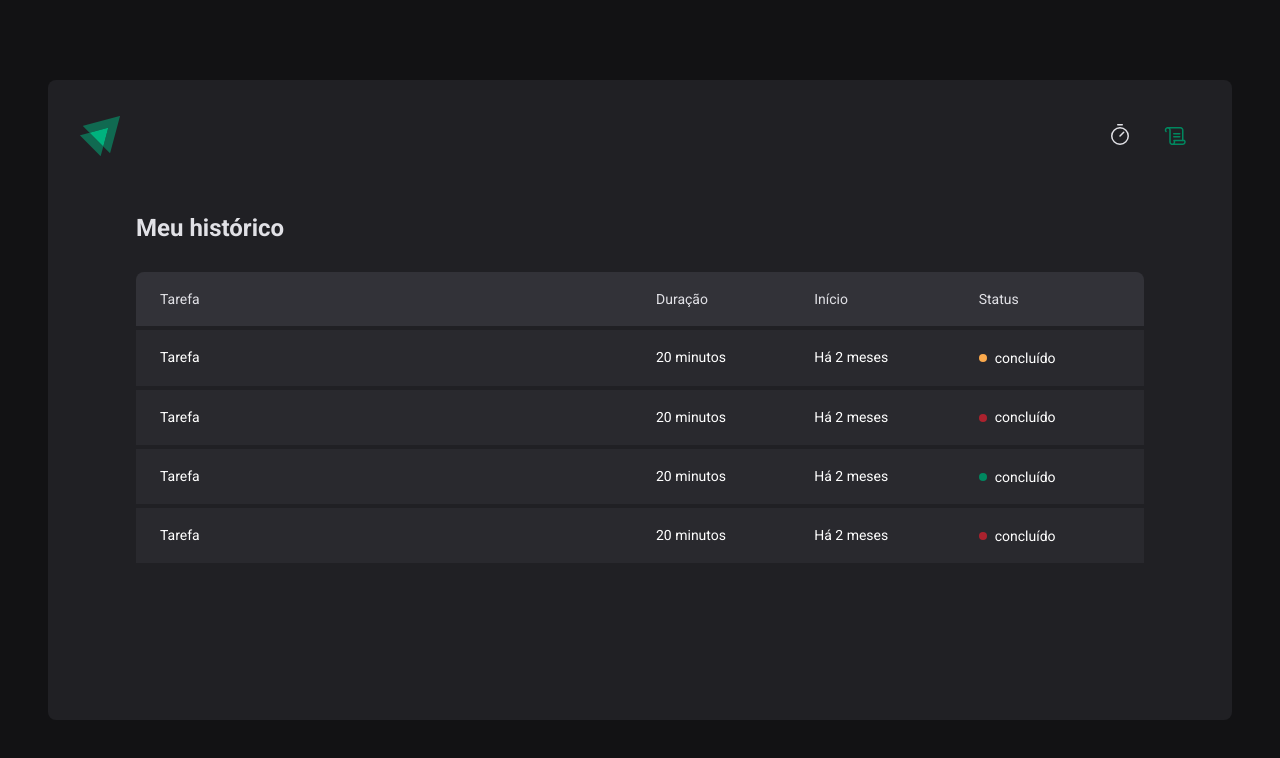
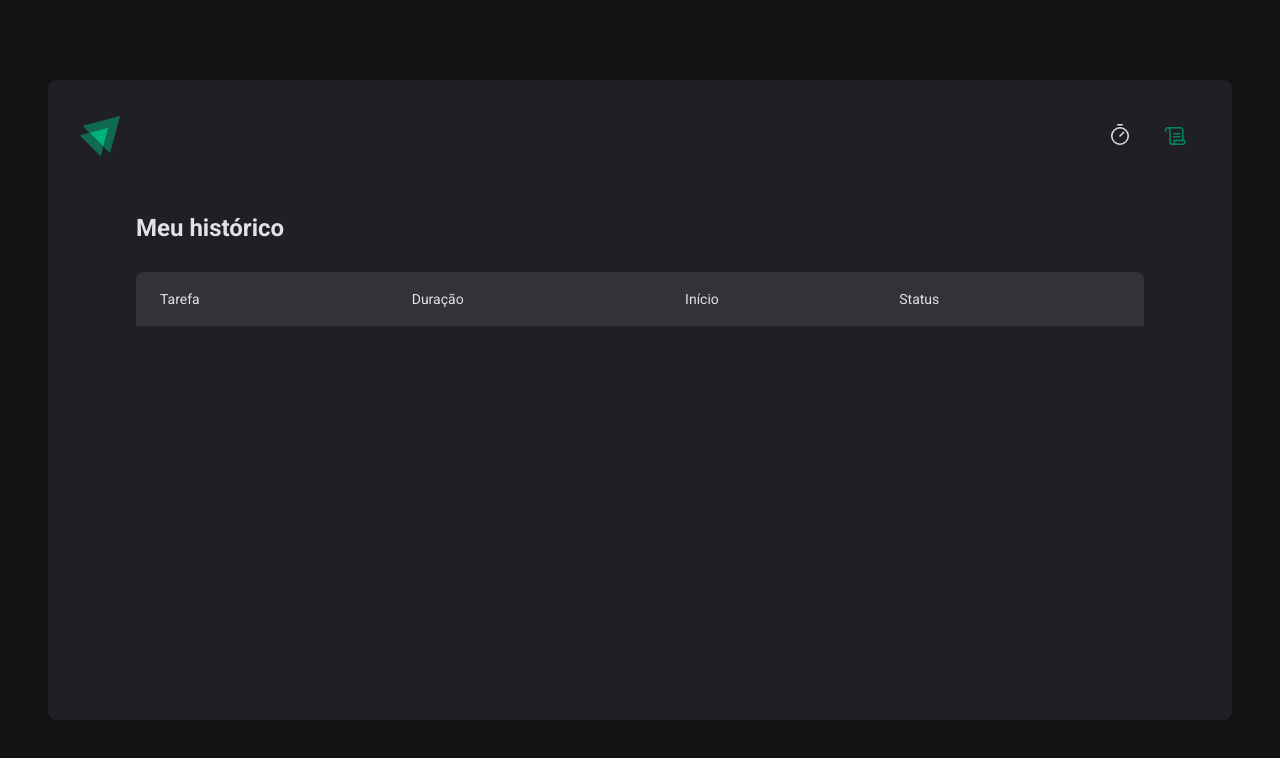
Before and after one commit to victorlucass/ignite-timer, a React (Vite) app: page /history in a window 1280 px wide. Shown: the top 758 px of the page. Built offline with nearby package versions, Linux system fonts and the light colour scheme.

Commit message:
add cycles in history

```diff
--- a/src/pages/History/index.tsx
+++ b/src/pages/History/index.tsx
@@ -1,7 +1,11 @@
+import { useContext } from 'react'
+import { CyclesContext } from '../../contexts/CyclesContextProvider'
 import { HistoryContainer, HistoryList, Status } from './styles'
+import { formatDistanceToNow } from 'date-fns'
+import ptBR from 'date-fns/locale/pt-BR'
 
 export function History() {
-  // const { cycles } = useContext(CyclesContext)
+  const { cycles } = useContext(CyclesContext)
   return (
     <HistoryContainer>
       <h1>Meu histórico</h1>
@@ -16,38 +20,31 @@
             </tr>
           </thead>
           <tbody>
-            <tr>
-              <td>Tarefa</td>
-              <td>20 minutos</td>
-              <td>Há 2 meses</td>
-              <td>
-                <Status statusColor="yellow">concluído</Status>
-              </td>
-            </tr>
-            <tr>
-              <td>Tarefa</td>
-              <td>20 minutos</td>
-              <td>Há 2 meses</td>
-              <td>
-                <Status statusColor="red">concluído</Status>
-              </td>
-            </tr>
-            <tr>
-              <td>Tarefa</td>
-              <td>20 minutos</td>
-              <td>Há 2 meses</td>
-              <td>
-                <Status statusColor="green">concluído</Status>
-              </td>
-            </tr>
-            <tr>
-              <td>Tarefa</td>
-              <td>20 minutos</td>
-              <td>Há 2 meses</td>
-              <td>
-                <Status statusColor="red">concluído</Status>
-              </td>
-            </tr>
+            {cycles.map((cycle) => {
+              return (
+                <tr key={cycle.id}>
+                  <td>{cycle.task}</td>
+                  <td>{cycle.minutesAmount} minutos</td>
+                  <td>
+                    {formatDistanceToNow(cycle.startDate, {
+                      addSuffix: true,
+                      locale: ptBR,
+                    })}
+                  </td>
+                  <td>
+                    {cycle.finishedDate && (
+                      <Status statusColor="green">Concluído</Status>
+                    )}
+                    {cycle.interruptedDate && (
+                      <Status statusColor="red">Interrompido</Status>
+                    )}
+                    {!cycle.finishedDate && !cycle.interruptedDate && (
+                      <Status statusColor="yellow">Em andamento</Status>
+                    )}
+                  </td>
+                </tr>
+              )
+            })}
           </tbody>
         </table>
       </HistoryList>
```
